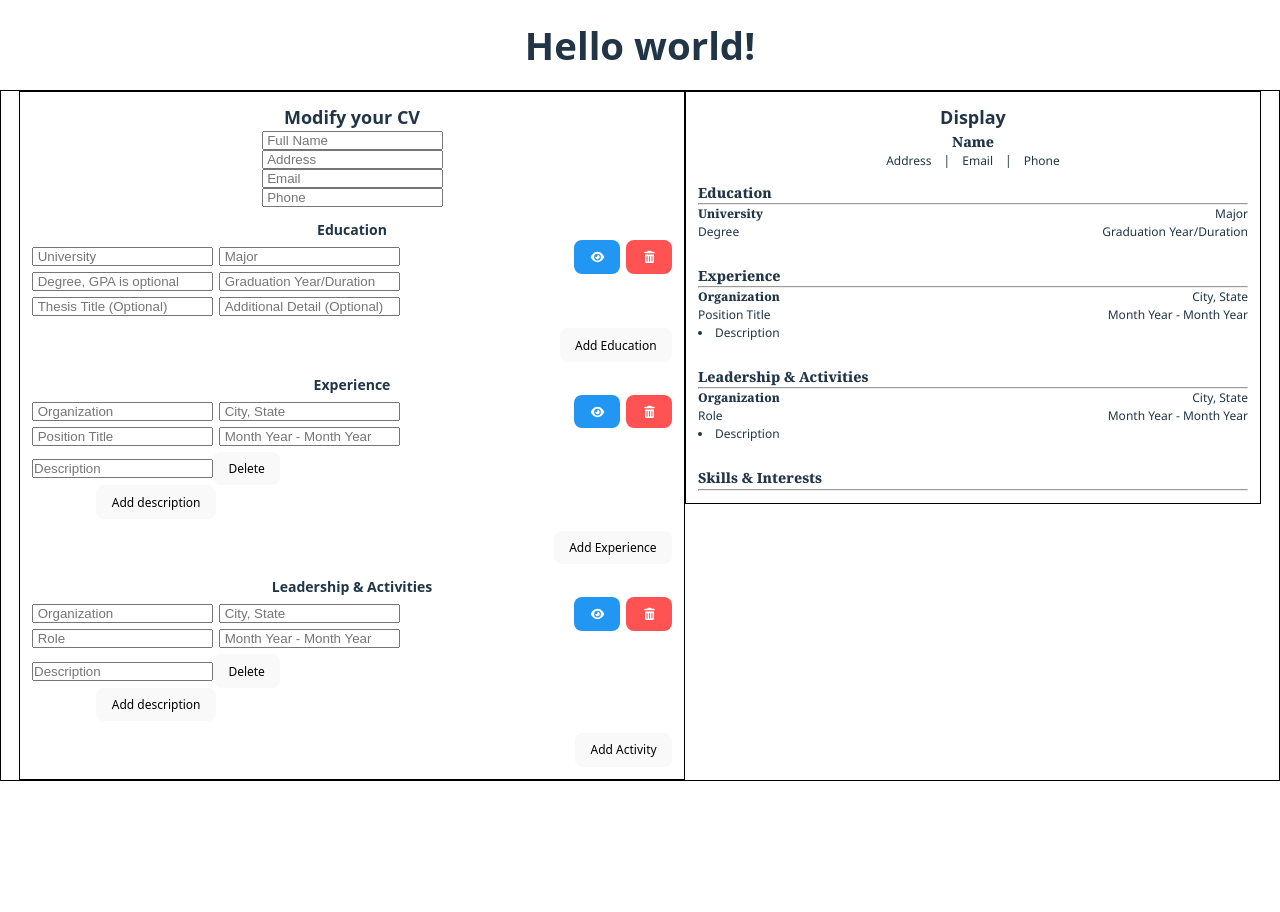
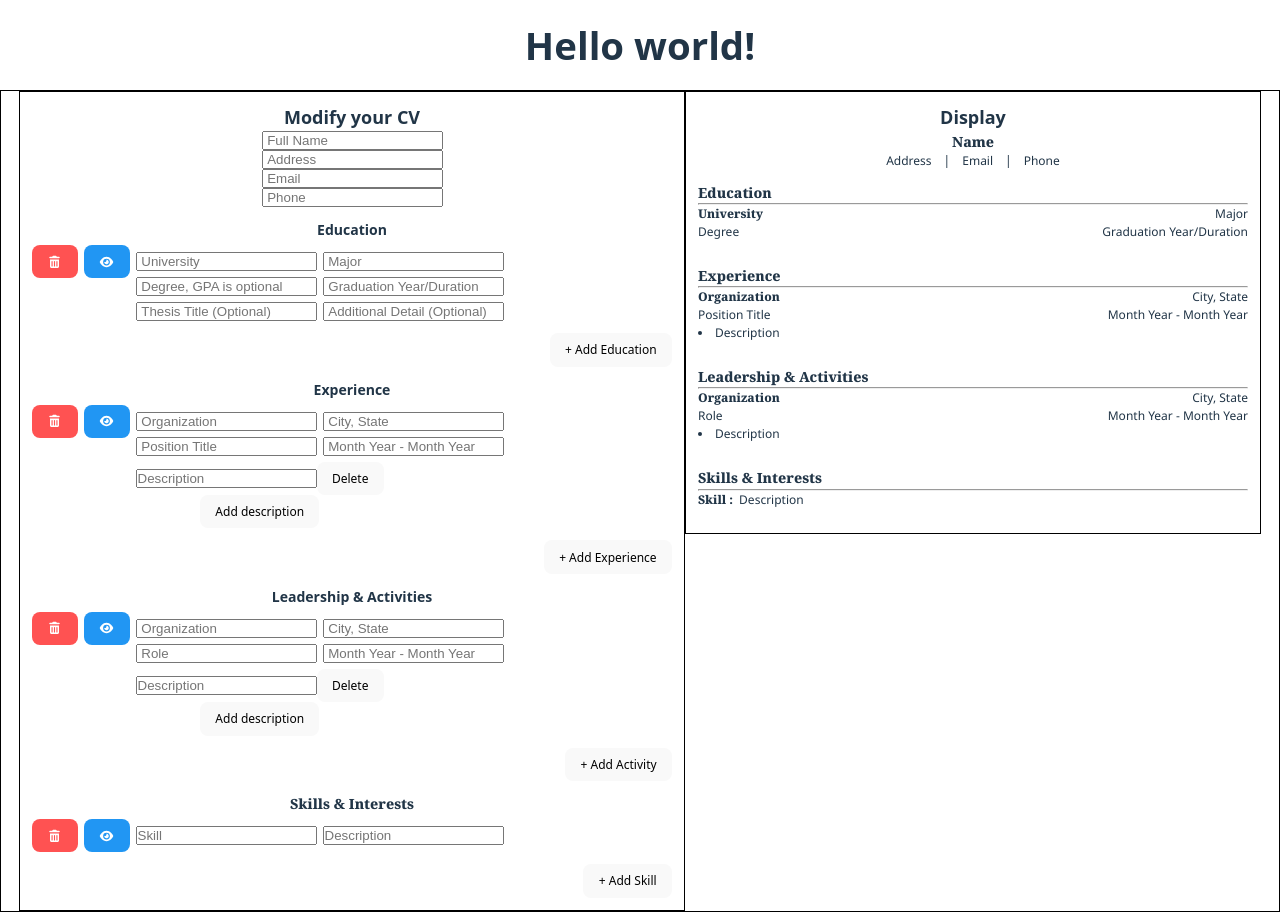
Before and after one commit to lunarwong/cv-application-builder, a React (Vite) app: page / in a window 1280 px wide. Before the commit the page ends 824 px from the top, so only its background shows below. Built offline with nearby package versions, Linux system fonts and the light colour scheme; a web font is replaced by a local one.

Commit message:
feat: skill section & fix: edit form layout

```diff
--- a/src/App.css
+++ b/src/App.css
@@ -22,7 +22,10 @@
 /* input */
 
 /* education section */
-.education-container, .experience-container, .activity-container {
+.education-container,
+.experience-container,
+.activity-container,
+.skill-container {
   display: flex;
   flex-direction: row;
   justify-content:flex-start;
@@ -54,13 +57,17 @@
   color: var(--white);
 }
 
-.edu-inputs, .exp-inputs, .act-inputs {
+.edu-inputs,
+.exp-inputs,
+.act-inputs,
+.skill-inputs{
   display: flex;
   flex-direction: row;
   flex-wrap: wrap;
   gap: 0.5rem;
+  margin-top: 1rem;
+}
 
-}
 
 /* add button */
 .add-btn {
@@ -137,6 +144,17 @@
   margin-bottom: 1rem;
 }
 
+/* skill section */
+.skill-display-content{
+  margin-bottom: 1rem;
+}
+.skill-display-item {
+  display: flex;
+  justify-content: flex-start ;
+  column-gap: 0.5rem;
+
+}
+
 
 /* #root {
   max-width: 1280px;
--- a/src/App.jsx
+++ b/src/App.jsx
@@ -147,6 +147,39 @@ function App() {
     );
   };
 
+  //Skill and Interests data
+  const [skillData, setSkillData] = useState([
+    {
+      skill: "Skill",
+      description: "Description",
+      visible: true
+    }
+  ]);
+
+   // Add new topic + description
+  const addSkill = (e) => {
+    e.preventDefault();
+    setSkillData([
+      ...skillData,
+      { skill: "", description: "", visible: true }
+    ]);
+  };
+
+  // Delete skill + description
+  const deleteSkill = (index) => {
+    setSkillData(skillData.filter((_, i) => i !== index));
+  };
+
+  // Toggle visibility
+  const toggleSkill = (index) => {
+    setSkillData(
+      skillData.map((item, i) =>
+        i === index ? { ...item, visible: !item.visible } : item
+      )
+    );
+  };
+
+
 
   // Function to save the CV
   const saveCv = () => {
@@ -214,6 +247,10 @@ function App() {
         <h3>Education</h3>
         {eduData.map((edu, index) => (
           <div key={index} className='education-container'>
+            {/* toggle and delete buttons */}
+            <button className='delete-btn' onClick={() => deleteEdu(index)}><FontAwesomeIcon icon={faTrashCan} /></button>
+            <button className='toggle-btn' onClick={() => toggleBtn(index)}><FontAwesomeIcon icon={edu.visible ? faEye:faEyeSlash} /></button>
+
             <div className={edu.visible ? "edu-inputs toggle-on" : "edu-inputs toggle-off"}>
               {/* university */}
               <label  className="input">
@@ -305,20 +342,19 @@ function App() {
                 />
               </label>
             </div>
-
-            {/* toggle and delete buttons */}
-            <button className='toggle-btn' onClick={() => toggleBtn(index)}><FontAwesomeIcon icon={edu.visible ? faEye:faEyeSlash} /></button>
-            <button className='delete-btn' onClick={() => deleteEdu(index)}><FontAwesomeIcon icon={faTrashCan} /></button>
-
           </div>
         ))}
 
-        <button type="button" className="add-btn" onClick={addEdu}>Add Education</button>
+        <button type="button" className="add-btn" onClick={addEdu}>+ Add Education</button>
 
         {/* Experience edit form */}
         <h3>Experience</h3>
         {expData.map((exp, index) => (
           <div key={index} className='experience-container'>
+            {/* toggle and delete buttons */}
+            <button className='delete-btn' onClick={() => deleteExp(index)}><FontAwesomeIcon icon={faTrashCan} /></button>
+            <button className='toggle-btn' onClick={() => toggleExp(index)}><FontAwesomeIcon icon={exp.visible ? faEye:faEyeSlash} /></button>
+
             <div className={exp.visible ? "exp-inputs toggle-on" : "exp-inputs toggle-off"}>
               {/* organization */}
               <label  className="input">
@@ -405,17 +441,22 @@ function App() {
 
             </div>
 
-            {/* toggle and delete buttons */}
-            <button className='toggle-btn' onClick={() => toggleExp(index)}><FontAwesomeIcon icon={exp.visible ? faEye:faEyeSlash} /></button>
-            <button className='delete-btn' onClick={() => deleteExp(index)}><FontAwesomeIcon icon={faTrashCan} /></button>
-          </div>
+            </div>
         ))}
-        <button type="button" className="add-btn" onClick={addExp}>Add Experience</button>
+        <button type="button" className="add-btn" onClick={addExp}>+ Add Experience</button>
 
         {/* Activity edit form */}
         <h3>Leadership & Activities</h3>
         {actData.map((act, index) => (
           <div key={index} className='activity-container'>
+            {/* toggle and delete buttons */}
+            <button className='delete-btn' onClick={() => deleteAct(index)}>
+              <FontAwesomeIcon icon={faTrashCan} />
+            </button>
+            <button className='toggle-btn' onClick={() => toggleAct(index)}>
+              <FontAwesomeIcon icon={act.visible ? faEye : faEyeSlash} />
+            </button>
+
             <div className={act.visible ? "act-inputs toggle-on" : "act-inputs toggle-off"}>
 
               {/* organization */}
@@ -505,19 +546,55 @@ function App() {
               </div>
             </div>
 
-            {/* toggle and delete buttons */}
-            <button className='toggle-btn' onClick={() => toggleAct(index)}>
-              <FontAwesomeIcon icon={act.visible ? faEye : faEyeSlash} />
-            </button>
-            <button className='delete-btn' onClick={() => deleteAct(index)}>
-              <FontAwesomeIcon icon={faTrashCan} />
-            </button>
+
           </div>
         ))}
         <button type="button" className="add-btn" onClick={addAct}>
-          Add Activity
+          + Add Activity
         </button>
 
+        {/* Skills and Interests edit form */}
+        <h3 className="content-head center">Skills & Interests</h3>
+
+          {/* Edit form */}
+          <div className="skill-edit-form">
+            {skillData.map((skill, index) => (
+              <div key={index} className="skill-container">
+                {/* toggle and delete buttons */}
+                  <button className='delete-btn' onClick={() => deleteSkill(index)}><FontAwesomeIcon icon={faTrashCan} /></button>
+                  <button className='toggle-btn' onClick={() => toggleSkill(index)}><FontAwesomeIcon icon={skill.visible ? faEye:faEyeSlash} /></button>
+
+                <div className={skill.visible ? "skill-inputs toggle-on" : "skill-inputs toggle-off"}>
+
+                  <input
+                    type="text"
+                    id="input"
+                    placeholder="Skill"
+                    value={skill.skill === 'Skill' ? '' : skill.skill}
+                    onChange={(e) => {
+                      const updated = [...skillData];
+                      updated[index].skill = e.target.value;
+                      setSkillData(updated);
+                    }}
+                  />
+                  <input
+                    type="text"
+                    id="input"
+                    placeholder="Description"
+                    value={skill.description === 'Description' ? '' : skill.description}
+                    onChange={(e) => {
+                      const updated = [...skillData];
+                      updated[index].description = e.target.value;
+                      setSkillData(updated);
+                    }}
+                  />
+
+
+                </div>
+              </div>
+            ))}
+          </div>
+          <button type="button" className="add-btn" onClick={addSkill}>+ Add Skill</button>
 
         {/* buttons */}
         {/* <button className='modify-button'>Save CV</button>
@@ -616,9 +693,23 @@ function App() {
             ))}
           </div>
 
-          {/* Experience section */}
+          {/* Skill section */}
           <h3 className="content-head left">Skills & Interests</h3>
           <hr />
+          <div className="skill-display-content">
+            {skillData.map(
+              (item, index) =>
+                item.visible && (
+                  <div key={index} className="skill-display-item">
+                    <p className="content-head">
+                      {item.skill}
+                      {item.skill && item.description ? " :" : ""}
+                    </p>
+                    <p className="content-desc">{item.description}</p>
+                  </div>
+                )
+            )}
+          </div>
 
 
 
```
